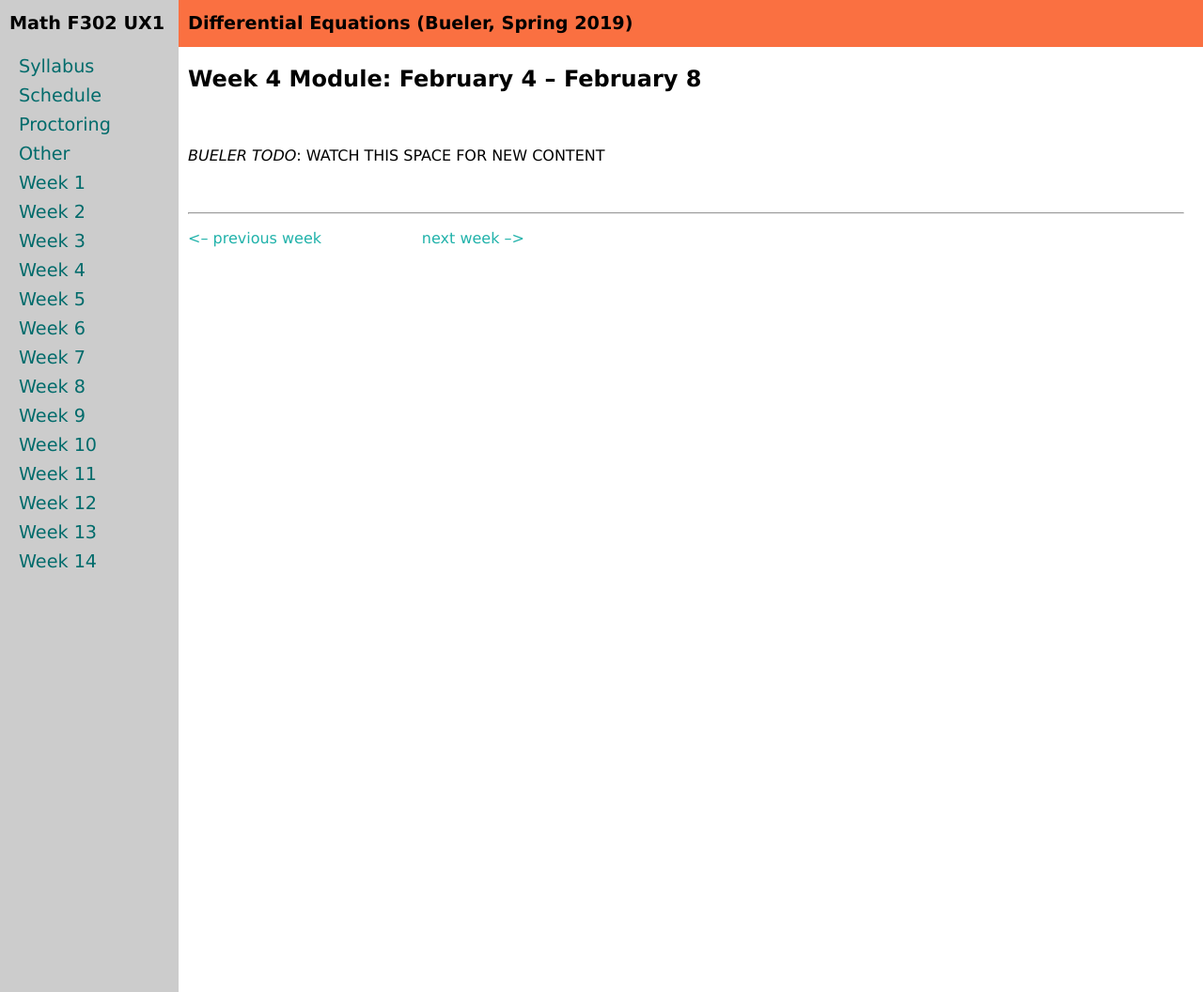
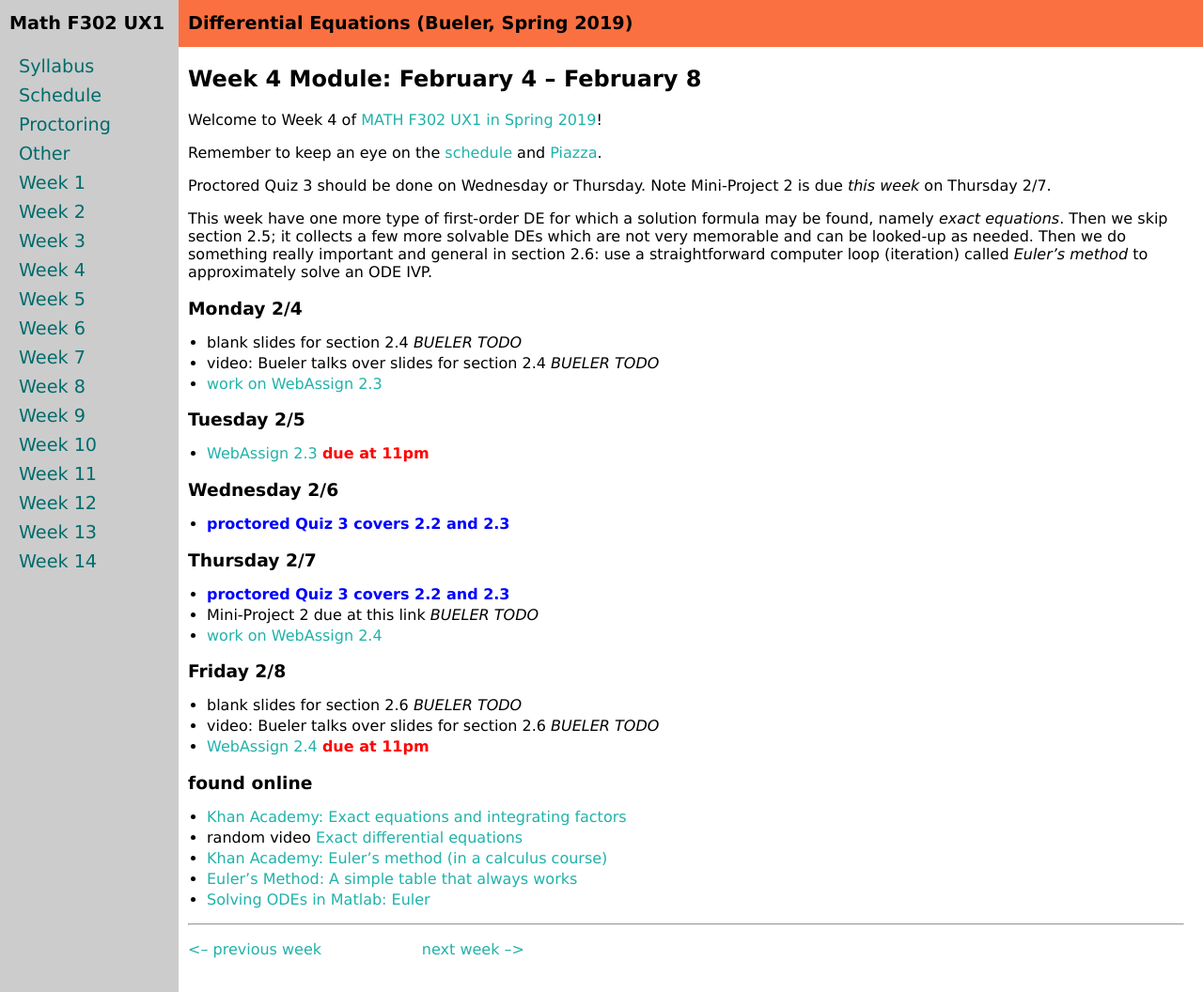
Before and after one commit to bueler/math302, a Jekyll site: the page built from week4.md, in a window 1280 px wide and 1056 px high. Shown: the whole window at 94% size. Built offline with Jekyll 4.4.1, drawn with Linux system fonts in a browser that asks for light colours.

Commit message:
sketch out another week

```diff
--- a/week4.md
+++ b/week4.md
@@ -5,10 +5,41 @@ title: Week 4
 
 ## Week 4 Module: February 4 -- February 8
 
-<br>
-<br>
-_BUELER TODO_: WATCH THIS SPACE FOR NEW CONTENT
+Welcome to Week 4 of [MATH F302 UX1 in Spring 2019](index.html)!
 
-<br>
+Remember to keep an eye on the [schedule](schedule.pdf) and [Piazza](https://piazza.com/uaf/spring2019/math302ux1/home).
+
+Proctored Quiz 3 should be done on Wednesday or Thursday.  Note Mini-Project 2 is due _this week_ on Thursday 2/7.
+
+This week have one more type of first-order DE for which a solution formula may be found, namely _exact equations_.  Then we skip section 2.5; it collects a few more solvable DEs which are not very memorable and can be looked-up as needed.  Then we do something really important and general in section 2.6: use a straightforward computer loop (iteration) called _Euler's method_ to approximately solve an ODE IVP.
+
+### Monday 2/4
+* blank slides for section 2.4 _BUELER TODO_
+* video: Bueler talks over slides for section 2.4 _BUELER TODO_
+* [work on WebAssign 2.3](https://www.webassign.net/)
+
+### Tuesday 2/5
+* [WebAssign 2.3](https://www.webassign.net/) <span style="color:red">**due at 11pm**</span>
+
+### Wednesday 2/6
+* <span style="color:blue">**proctored Quiz 3 covers 2.2 and 2.3**</span>
+
+### Thursday 2/7
+* <span style="color:blue">**proctored Quiz 3 covers 2.2 and 2.3**</span>
+* Mini-Project 2 due at this link _BUELER TODO_
+* [work on WebAssign 2.4](https://www.webassign.net/)
+
+### Friday 2/8
+* blank slides for section 2.6 _BUELER TODO_
+* video: Bueler talks over slides for section 2.6 _BUELER TODO_
+* [WebAssign 2.4](https://www.webassign.net/) <span style="color:red">**due at 11pm**</span>
+
+### found online
+* [Khan Academy: Exact equations and integrating factors](https://www.khanacademy.org/math/differential-equations/first-order-differential-equations#exact-equations)
+* random video [Exact differential equations](https://www.youtube.com/watch?v=bwASJWS8ltM)
+* [Khan Academy: Euler's method (in a calculus course)](https://www.youtube.com/watch?v=q87L9R9v274)
+* [Euler's Method: A simple table that always works](https://www.youtube.com/watch?v=8cW_CQ77ayI)
+* [Solving ODEs in Matlab: Euler](https://www.mathworks.com/videos/solving-odes-in-matlab-1-euler-ode1-117526.html)
+
 <hr>
 <a align="left" href="week3">\<-- previous week</a>  &nbsp; &nbsp; &nbsp; &nbsp; &nbsp; &nbsp; &nbsp; &nbsp; &nbsp; &nbsp; <a align="right" href="week5">next week --\></a>
```
